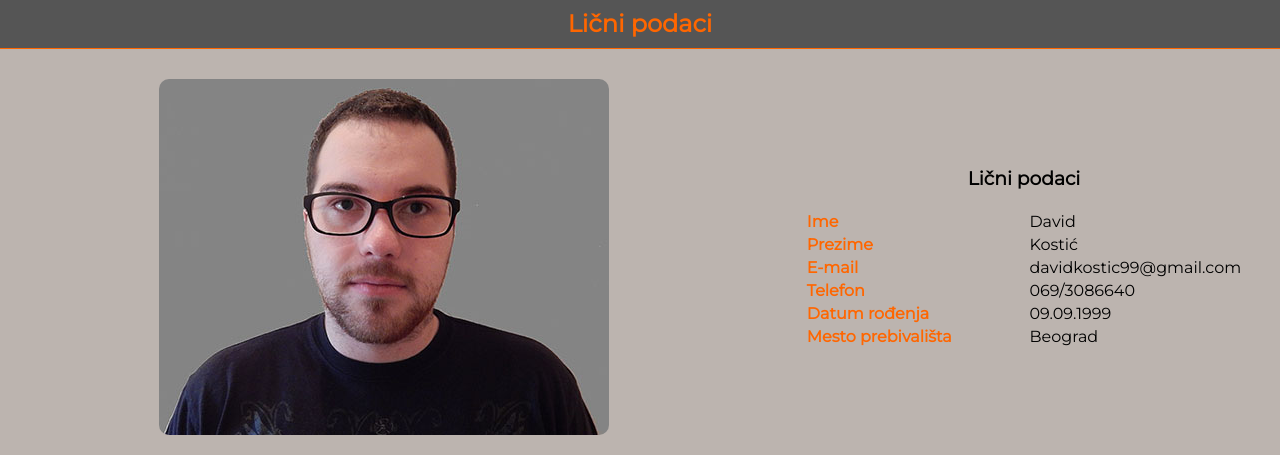
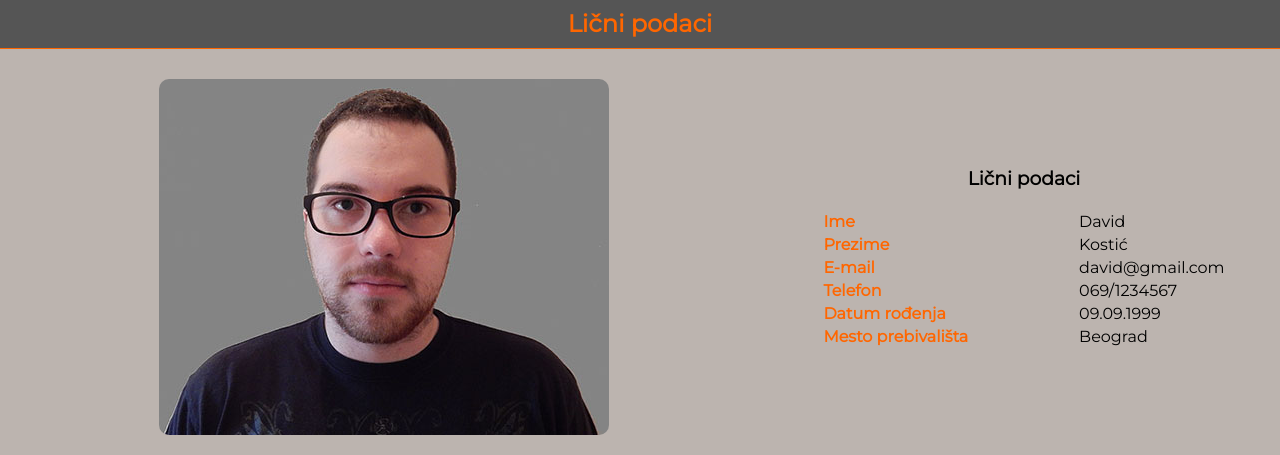
Before and after one commit to Daxy9/portfolio, a plain HTML site: page index.html in a window 1280 px wide. Shown: the part 1803-2258 px from the top of the page. Drawn offline with Linux system fonts and the light colour scheme.

Commit message:
Add files via upload

```diff
--- a/index.html
+++ b/index.html
@@ -114,8 +114,8 @@
                         <ul>
                             <li>David</li>
                             <li>Kostić</li>
-                            <li>davidkostic99@gmail.com</li>
-                            <li>069/3086640</li>
+                            <li>david@gmail.com</li>
+                            <li>069/1234567</li>
                             <li>09.09.1999</li>
                             <li>Beograd</li>
                         </ul>
```
